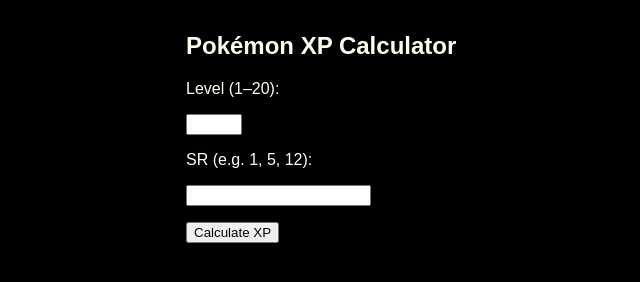
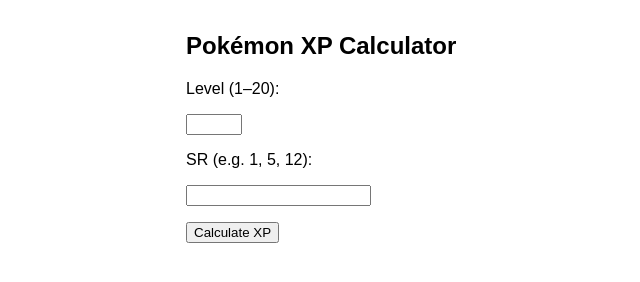
Before and after one commit to spacemetalcalc/exp-calc, a plain HTML site: page index.html in a window 1280 px wide. Shown: the whole page, without its empty margins (254-894 px from the left). Drawn offline with Linux system fonts and the light colour scheme.

Commit message:
Update index.html

```diff
--- a/index.html
+++ b/index.html
@@ -3,7 +3,7 @@
 <head>
   <title>XP Calculator</title>
   <style>
-    body { color: ivory; background-color: black; font-family: sans-serif; max-width: 400px; margin: 2rem auto; }
+    body { font-family: sans-serif; max-width: 400px; margin: 2rem auto; }
     label, input, button { display: block; margin-top: 1rem; }
   </style>
 </head>
```
